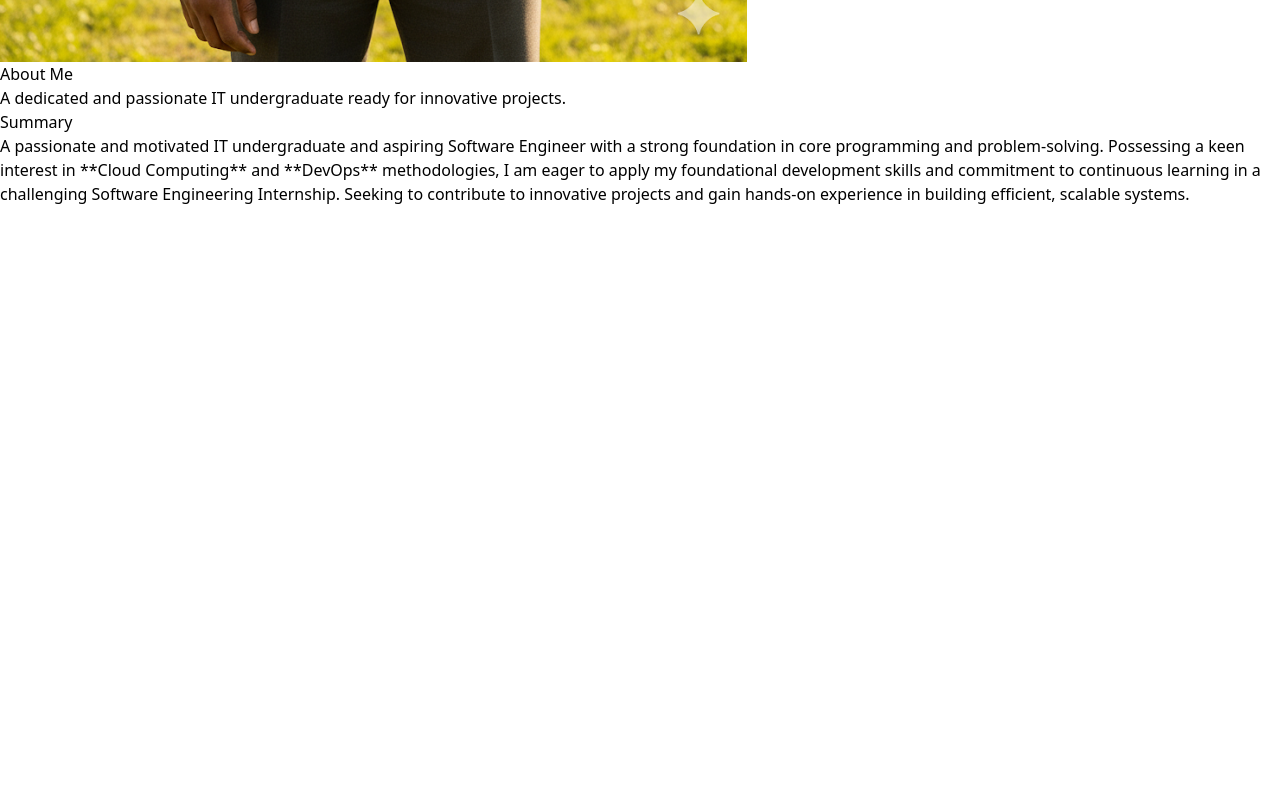
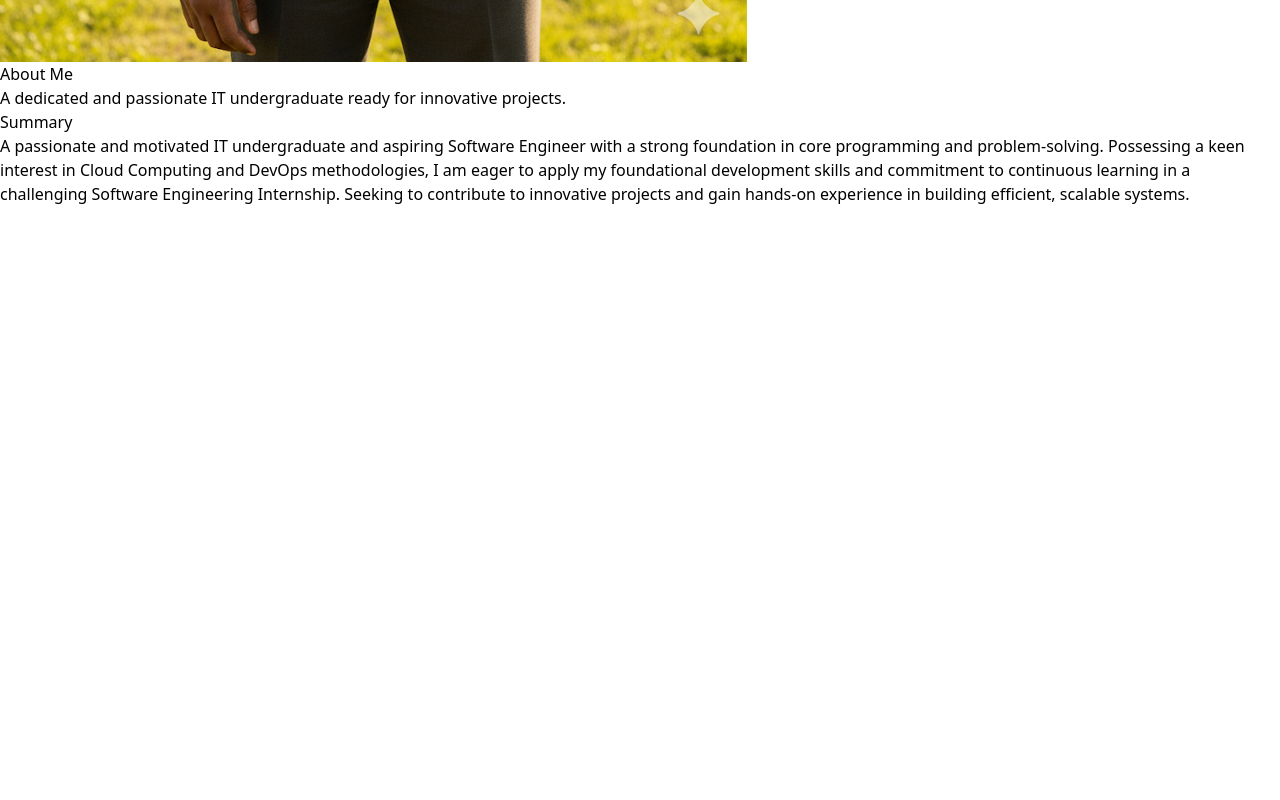
Before and after one commit to Dhanuja416/personal-portfolio2.0, a React (Vite) app: page / in a window 1280 px wide. Shown: the part 1160-1960 px from the top of the page. Built offline with nearby package versions, Linux system fonts and the light colour scheme.

Commit message:
Personal Description Content Change

```diff
--- a/src/App.jsx
+++ b/src/App.jsx
@@ -565,7 +565,7 @@ const App = () => {
                 Summary
               </h3>
               <p className={`${getTextColor(isDarkMode)} leading-relaxed`}>
-                A passionate and motivated IT undergraduate and aspiring Software Engineer with a strong foundation in core programming and problem-solving. Possessing a keen interest in **Cloud Computing** and **DevOps** methodologies, I am eager to apply my foundational development skills and commitment to continuous learning in a challenging Software Engineering Internship. Seeking to contribute to innovative projects and gain hands-on experience in building efficient, scalable systems.
+                A passionate and motivated IT undergraduate and aspiring Software Engineer with a strong foundation in core programming and problem-solving. Possessing a keen interest in Cloud Computing and DevOps methodologies, I am eager to apply my foundational development skills and commitment to continuous learning in a challenging Software Engineering Internship. Seeking to contribute to innovative projects and gain hands-on experience in building efficient, scalable systems.
               </p>
             </motion.div>
 
```
